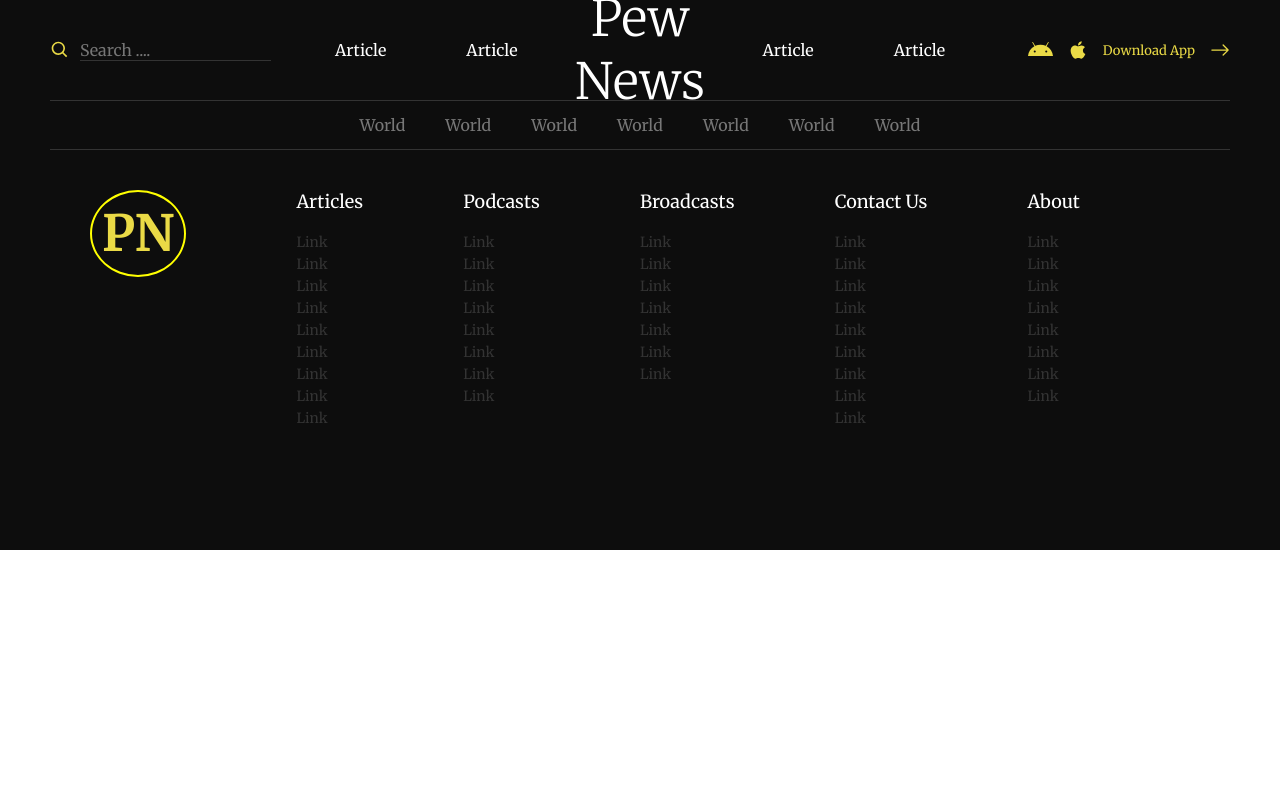
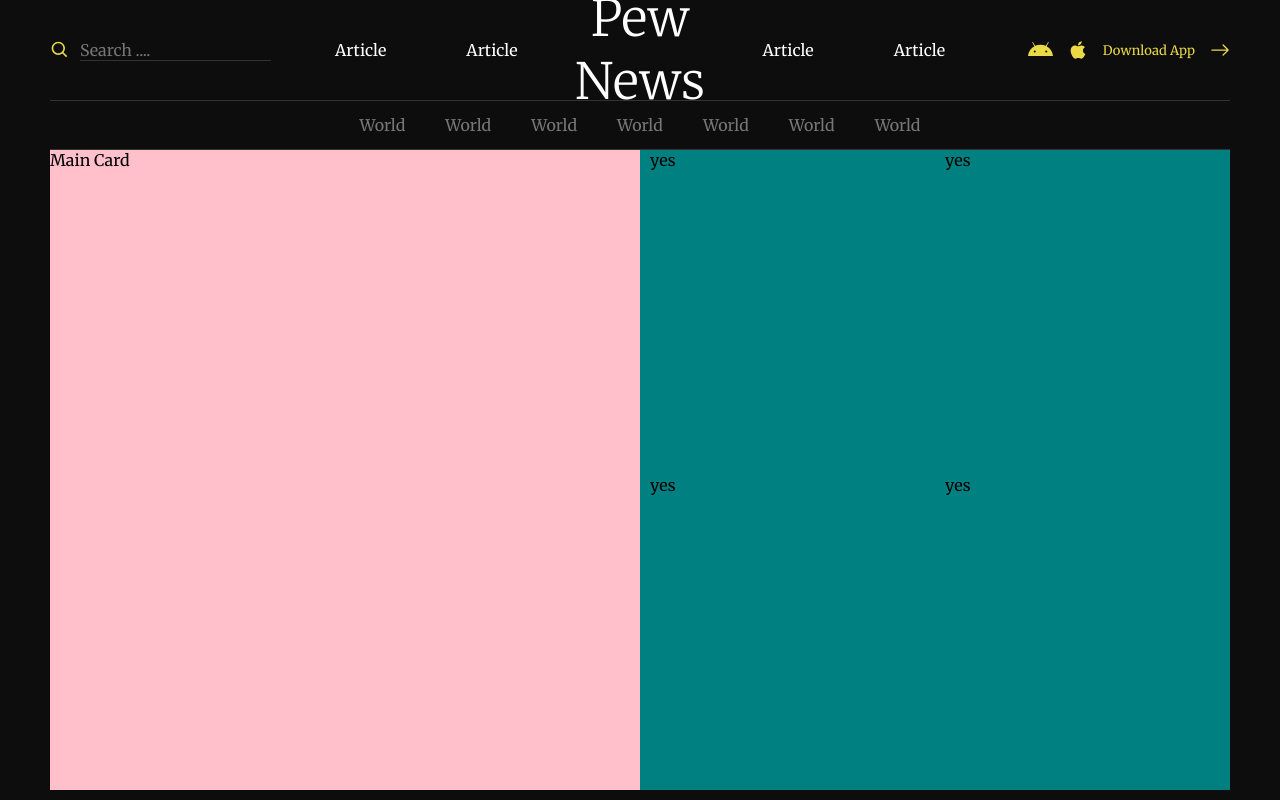
Before and after one commit to Nemo21/Pew-News, a React (Create React App) app: page / in a window 1280 px wide. Shown: the top 800 px of the page. Built offline with nearby package versions, Linux system fonts and the light colour scheme.

Commit message:
hero layout added

```diff
--- a/src/App.js
+++ b/src/App.js
@@ -1,6 +1,7 @@
 import React from 'react';
 import Footer from './components/Footer';
 import Header from './components/Header';
+import Hero from './components/Hero';
 import Nav from './components/Nav';
 
 function App() {
@@ -8,6 +9,7 @@ function App() {
     <div className="App">
       <Header/>
       <Nav/>
+      <Hero/>
       <Footer/>
     </div>
   );
--- /dev/null
+++ b/src/components/Hero.css
@@ -0,0 +1,59 @@
+.hero{
+    height: 80vh;
+    width: 100%;
+    background-color: var(--mainBackground);
+}
+
+.hero__container{
+    background-color: red;
+    height: 100%;
+    margin: 0px 50px;
+    display: flex;
+}
+
+.hero__left{
+    background-color: pink;
+    flex: 1;
+}
+
+.hero__right{
+    background-color: teal;
+    flex: 1;
+}
+
+.hero__mainCard{
+    margin-right: 10px;
+    height: 100%;
+}
+
+.hero__rightCards{
+    height: 100%;
+    display: flex;
+    flex-direction: column;
+}
+
+.hero__topCards{
+    flex: 1;
+    display: flex;
+}
+
+.hero__topCard{
+    flex: 1;
+    margin-left: 10px;
+}
+
+.hero__cardContent1, .hero__cardContent2{
+    height: 100%;
+}
+
+.hero__cardContent1{
+    margin-bottom: 10px;
+}
+
+.card__pB{
+    padding-bottom: 5px;
+}
+
+.card__pT{
+    padding-top: 5px;
+}
--- /dev/null
+++ b/src/components/Hero.jsx
@@ -0,0 +1,36 @@
+import React from "react";
+import "./Hero.css";
+
+const Hero = () => {
+  return (
+    <div className="hero">
+      <div className="hero__container">
+        <div className="hero__left">
+          <div className="hero__mainCard">Main Card</div>
+        </div>
+        <div className="hero__right">
+          <div className="hero__rightCards">
+            <div className="hero__topCards">
+              <div className="hero__topCard card__pB">
+                <div className="hero__cardContent1">yes</div>
+              </div>
+              <div className="hero__topCard card__pB">
+                <div className="hero__cardContent1">yes</div>
+              </div>
+            </div>
+            <div className="hero__topCards">
+              <div className="hero__topCard card__pT">
+                <div className="hero__cardContent2">yes</div>
+              </div>
+              <div className="hero__topCard card__pT">
+                <div className="hero__cardContent2">yes</div>
+              </div>
+            </div>
+          </div>
+        </div>
+      </div>
+    </div>
+  );
+};
+
+export default Hero;
```
